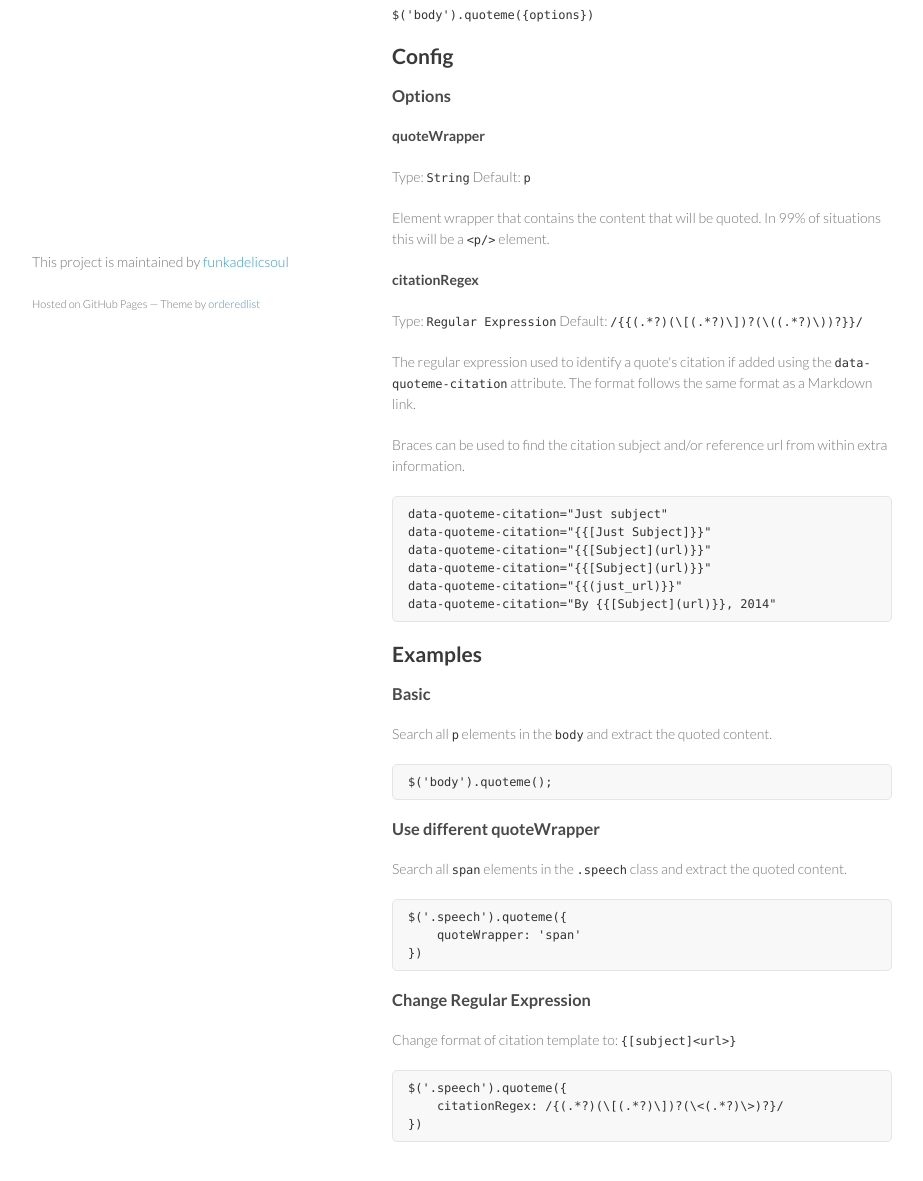
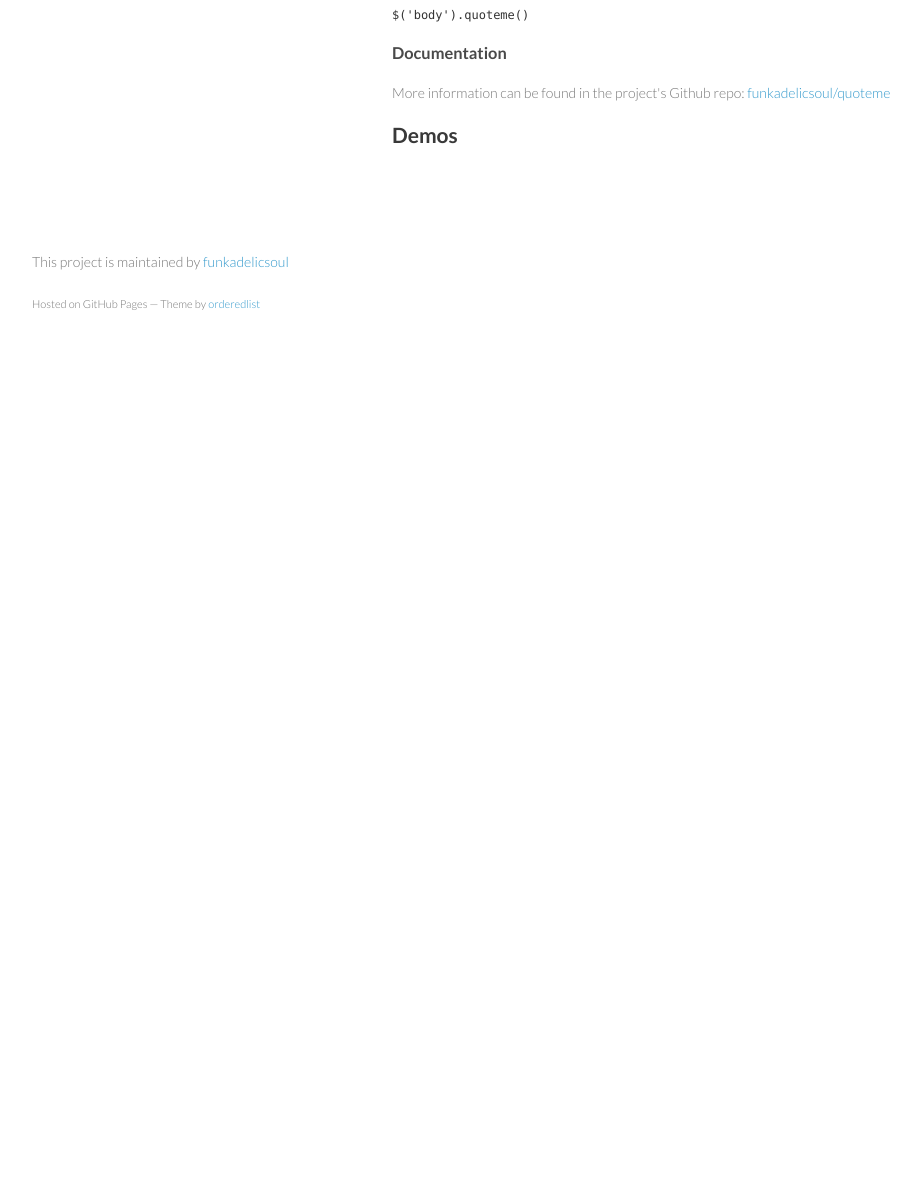
Before and after one commit to funkadelicsoul/quoteme, a plain HTML site: page index.html in a window 1280 px wide. Shown: the part 417-1598 px from the top of the page, without its empty margins (178-1101 px from the left). After the commit the page ends 800 px from the top, so only its background shows below. Drawn offline with nearby package versions, Linux system fonts and the light colour scheme.

Commit message:
Prepare for demos to be added
Signed-off-by: funkadelicsoul <funkadelicsoul@gmail.com>

```diff
--- a/index.html
+++ b/index.html
@@ -18,7 +18,7 @@
         <h1>Quoteme</h1>
         <p>Extract pieces of copy and add them as blockquotes to your page</p>
 
-        <p class="view"><a href="https://github.com/funkadelicsoul/quoteme">View the Project on GitHub <small>funkadelicsoul/quoteme</small></a></p>
+        <p class="view"><a href="https://github.com/funkadelicsoul/quoteme">View the Project on GitHub</a></p>
 
 
         <ul>
@@ -44,77 +44,24 @@
 <h2>
 <a name="usage" class="anchor" href="#usage"><span class="octicon octicon-link"></span></a>Usage</h2>
 
-<p><code>$('body').quoteme({options})</code></p>
+<p><code>$('body').quoteme()</code></p>
+
+<h3>
+<a name="docs" class="anchor" href="#docs"><span class="octicon octicon-link"></span></a>Documentation</h3>
+
+<p>More information can be found in the project's Github repo: <a href="https://github.com/funkadelicsoul/quoteme">funkadelicsoul/quoteme</a></p>
 
 <h2>
-<a name="config" class="anchor" href="#config"><span class="octicon octicon-link"></span></a>Config</h2>
+<a name="demos" class="anchor" href="#demos"><span class="octicon octicon-link"></span></a>Demos</h2>
 
-<h3>
-<a name="options" class="anchor" href="#options"><span class="octicon octicon-link"></span></a>Options</h3>
-
-<h4>
-<a name="quotewrapper" class="anchor" href="#quotewrapper"><span class="octicon octicon-link"></span></a>quoteWrapper</h4>
-
-<p>Type: <code>String</code>
-Default: <code>p</code></p>
-
-<p>Element wrapper that contains the content that will be quoted. In 99% of situations this will be a <code>&lt;p/&gt;</code> element.</p>
-
-<h4>
-<a name="citationregex" class="anchor" href="#citationregex"><span class="octicon octicon-link"></span></a>citationRegex</h4>
-
-<p>Type: <code>Regular Expression</code>
-Default: <code>/{{(.*?)(\[(.*?)\])?(\((.*?)\))?}}/</code></p>
-
-<p>The regular expression used to identify a quote's citation if added using the <code>data-quoteme-citation</code> attribute. The format follows the same format as a Markdown link.</p>
-
-<p>Braces can be used to find the citation subject and/or reference url from within extra information. </p>
-
-<pre><code>data-quoteme-citation="Just subject"
-data-quoteme-citation="{{[Just Subject]}}"
-data-quoteme-citation="{{[Subject](url)}}"
-data-quoteme-citation="{{[Subject](url)}}"
-data-quoteme-citation="{{(just_url)}}"
-data-quoteme-citation="By {{[Subject](url)}}, 2014"
-</code></pre>
-
-<h2>
-<a name="examples" class="anchor" href="#examples"><span class="octicon octicon-link"></span></a>Examples</h2>
-
-<h3>
-<a name="basic" class="anchor" href="#basic"><span class="octicon octicon-link"></span></a>Basic</h3>
-
-<p>Search all <code>p</code> elements in the <code>body</code> and extract the quoted content.</p>
-
-<pre><code>$('body').quoteme();
-</code></pre>
-
-<h3>
-<a name="use-different-quotewrapper" class="anchor" href="#use-different-quotewrapper"><span class="octicon octicon-link"></span></a>Use different quoteWrapper</h3>
-
-<p>Search all <code>span</code> elements in the <code>.speech</code> class and extract the quoted content.</p>
-
-<pre><code>$('.speech').quoteme({
-    quoteWrapper: 'span'
-})
-</code></pre>
-
-<h3>
-<a name="change-regular-expression" class="anchor" href="#change-regular-expression"><span class="octicon octicon-link"></span></a>Change Regular Expression</h3>
-
-<p>Change format of citation template to: <code>{[subject]&lt;url&gt;}</code></p>
-
-<pre><code>$('.speech').quoteme({
-    citationRegex: /{(.*?)(\[(.*?)\])?(\&lt;(.*?)\&gt;)?}/
-})
-</code></pre>
       </section>
       <footer>
         <p>This project is maintained by <a href="https://github.com/funkadelicsoul">funkadelicsoul</a></p>
         <p><small>Hosted on GitHub Pages &mdash; Theme by <a href="https://github.com/orderedlist">orderedlist</a></small></p>
       </footer>
     </div>
+    <script src="//ajax.googleapis.com/ajax/libs/jquery/1.11.1/jquery.min.js"></script>
     <script src="javascripts/scale.fix.js"></script>
-
+    <script src="javascripts/jquery.quoteme.min.js"></script>
   </body>
 </html>
--- /dev/null
+++ b/javascripts/jquery.quoteme.min.js
@@ -0,0 +1,7 @@
+/**
+ * quoteme - Extract pieces of copy and add them as blockquotes to your page
+ * @version v1.0.0
+ * @link https://github.com/funkadelicsoul/quoteme
+ * @license MIT
+ */
+!function(t){"use strict";function e(t){this.regex=t}e.prototype._citation=function(t){return t?(t=this.regex.exec(t)?t.replace(this.regex,function(t,e,o,i,n,r){var c="";return e?c=e:(i=i||r,c=r?'<a href="'+r+'">'+i+"</a>":i),"<cite>"+c+"</cite>"}):"<cite>"+t+"</cite>","<footer>"+t+"</footer>"):""},e.prototype.setQuotes=function(e){var o=this,i=[];e.find(".quoteme__select").each(function(){var e=t(this),n=t("<div>"+e.html()+"</div>"),r=o._citation(e.data("quotemeCitation")),c=e.data("quotemeBlockId"),u="";n.find(".quoteme__drop").replaceWith("[...]"),u='<blockquote class="quoteme"><p class="quoteme__quote">'+n.text()+"</p>"+r+"</blockquote>",c?t("#"+c).replaceWith(u):i.push(u)}),i.length&&e.after(i.join(""))},t.fn.quoteme=function(o){var i={citationRegex:/{{(.*?)(\[(.*?)\])?(\((.*?)\))?}}/,quoteWrapper:"p"},n=t.extend(i,o);return this.each(function(){var o=t(this),i=new e(n.citationRegex);o.is(n.quoteWrapper)?i.setQuotes(o):o.find(n.quoteWrapper).each(function(){i.setQuotes(t(this))})}),this}}(jQuery);
```
Also changed, not shown: 1 other file.
